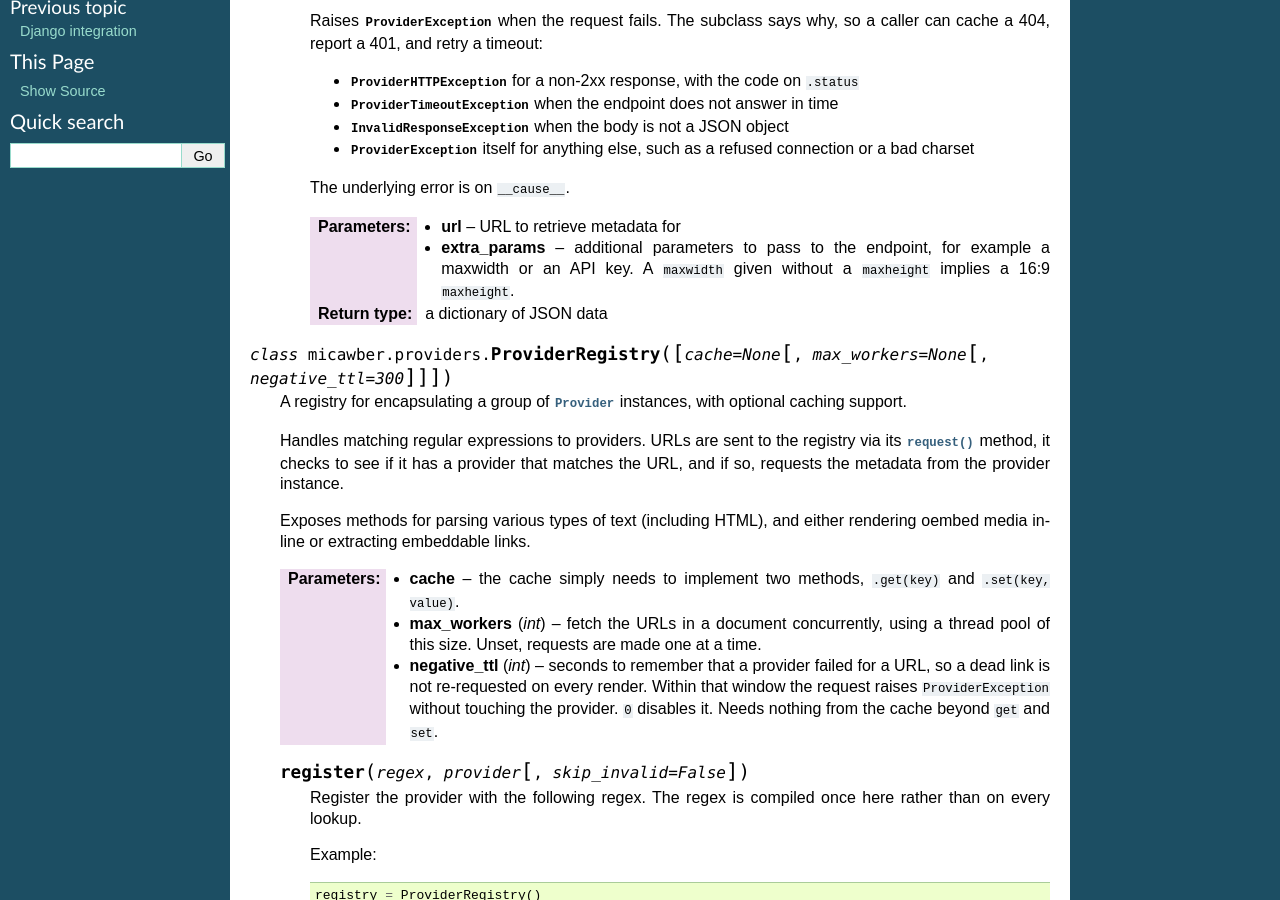
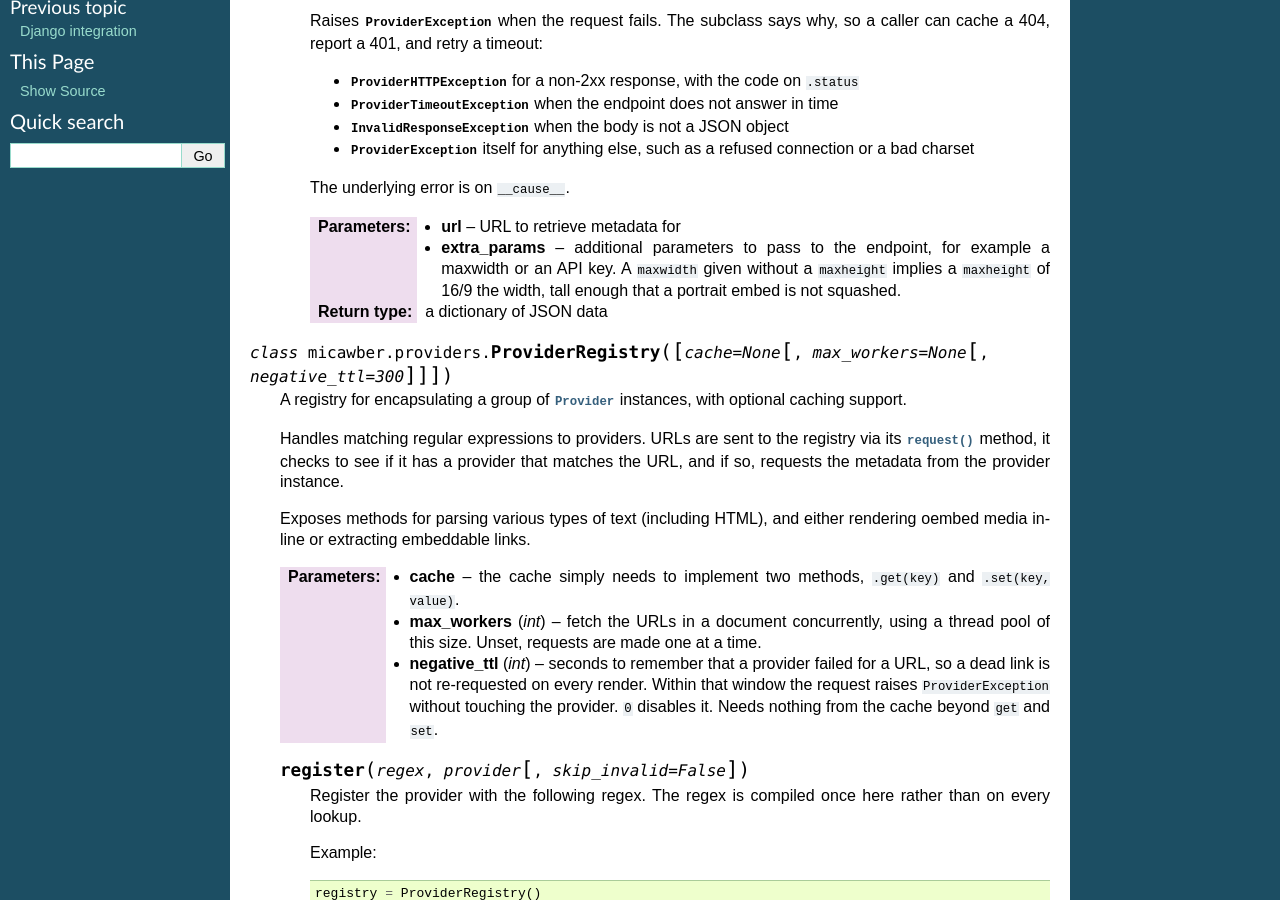
Before and after one commit to coleifer/micawber, a Sphinx documentation site: the page built from docs/api.rst, in a window 1280 px wide and 900 px high, scrolled down 520 px. Built offline with Sphinx 7.4.7, drawn with Linux system fonts in a browser that asks for light colours.

Commit message:
Small cleanups.

```diff
--- a/docs/api.rst
+++ b/docs/api.rst
@@ -48,7 +48,8 @@ Providers
         :param url: URL to retrieve metadata for
         :param extra_params: additional parameters to pass to the endpoint, for
             example a maxwidth or an API key. A ``maxwidth`` given without a
-            ``maxheight`` implies a 16:9 ``maxheight``.
+            ``maxheight`` implies a ``maxheight`` of 16/9 the width, tall
+            enough that a portrait embed is not squashed.
         :rtype: a dictionary of JSON data
 
 
```
Also changed, not shown: 1 other file.
